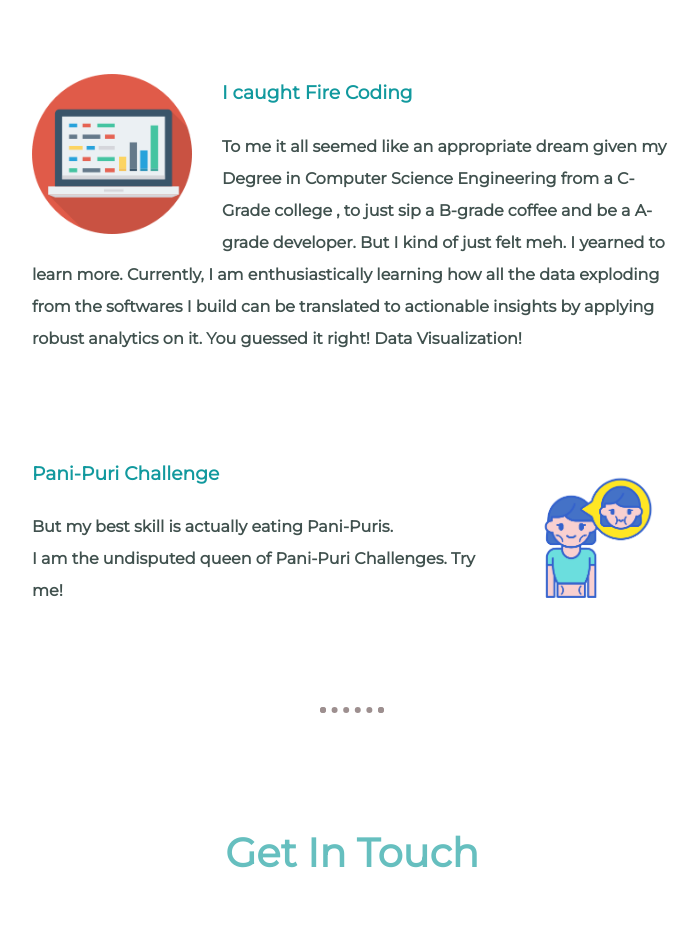
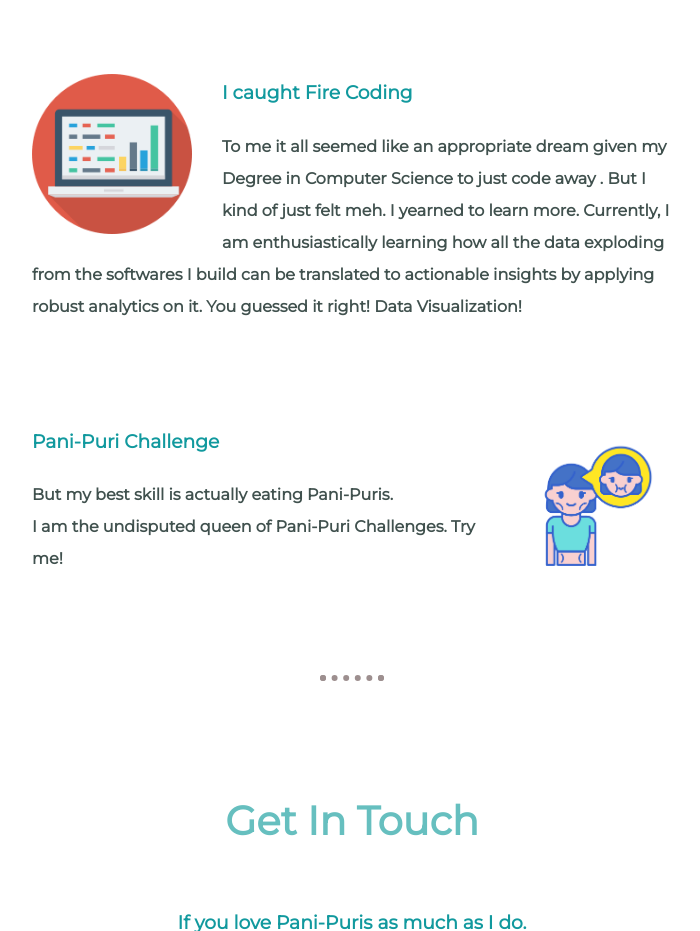
Before and after one commit to Soumya-Patil/cv, a plain HTML site: page index.html in a window 1280 px wide. Shown: the part 1680-2611 px from the top of the page, without its empty margins (288-988 px from the left). Drawn offline with Linux system fonts and the light colour scheme.

Commit message:
Update index.html

```diff
--- a/index.html
+++ b/index.html
@@ -34,7 +34,7 @@
       <div class="skill-row">
         <img class="computer-image" src="images/computer.png" alt="Skills-Image">
         <h3>I caught Fire Coding</h3>
-        <p class = "">To me it all seemed like an appropriate dream given my Degree in Computer Science Engineering from a C-Grade college , to just sip a B-grade coffee and be a A-grade developer. But I kind of just felt meh. I yearned to learn more.
+        <p class = "">To me it all seemed like an appropriate dream given my Degree in Computer Science to just code away . But I kind of just felt meh. I yearned to learn more.
           Currently, I am enthusiastically learning how all the data exploding from the softwares I build can be translated to actionable insights by applying robust analytics on it. You guessed it right! Data Visualization! </p>
       </div>
 
```
